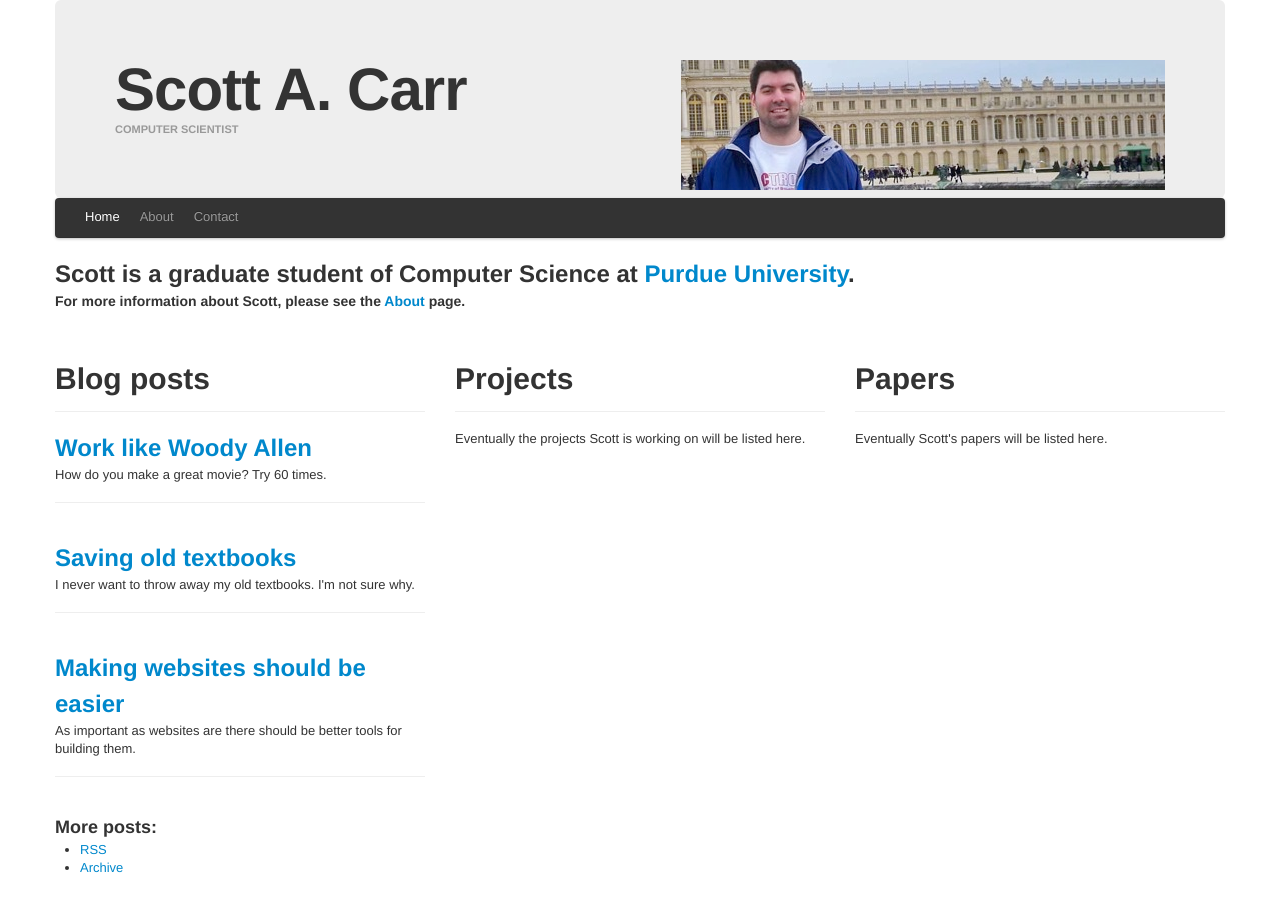
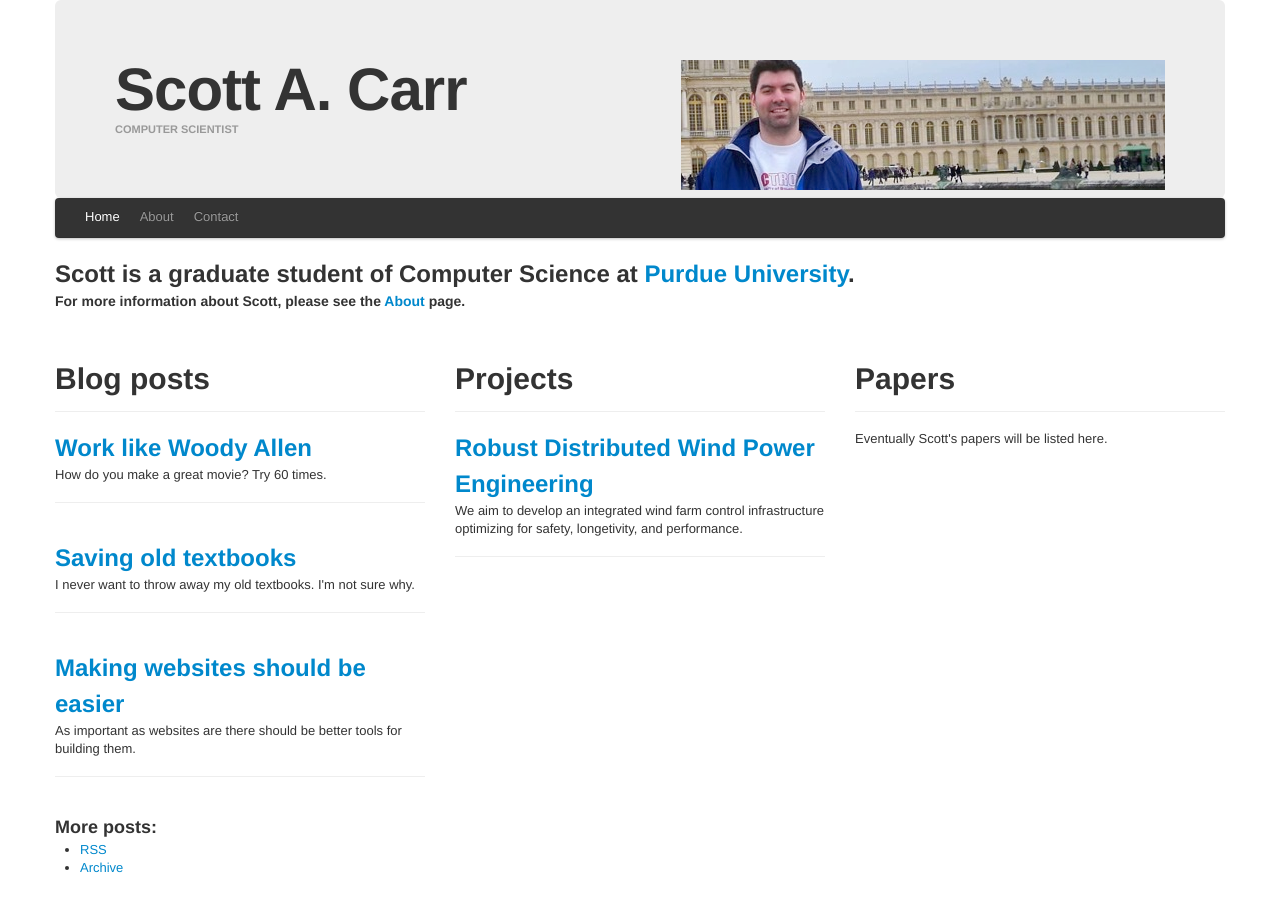
Before and after one commit to scottcarr/scottcarr.github.com, a Jekyll site: the page built from index.html, in a window 1280 px wide. Built offline with Jekyll 4.4.1, drawn with Linux system fonts in a browser that asks for light colours.

Commit message:
added windfarm project

```diff
--- a/index.html
+++ b/index.html
@@ -41,7 +41,13 @@ title_element: h1
       <div class="page-header">
         <h1>Projects</h1>
       </div>
-      <p>Eventually the projects Scott is working on will be listed here.</p>
+      <h2 class="title"><a href="http://wind.cs.purdue.edu">
+          Robust Distributed Wind Power Engineering</a></h2>
+          We aim to develop an integrated wind farm control infrastructure
+          optimizing for safety, longetivity, and performance.
+      <hr>
+      <p>
+      <br>
     </div>
     <div class="span4">
       <div class="page-header">
```
